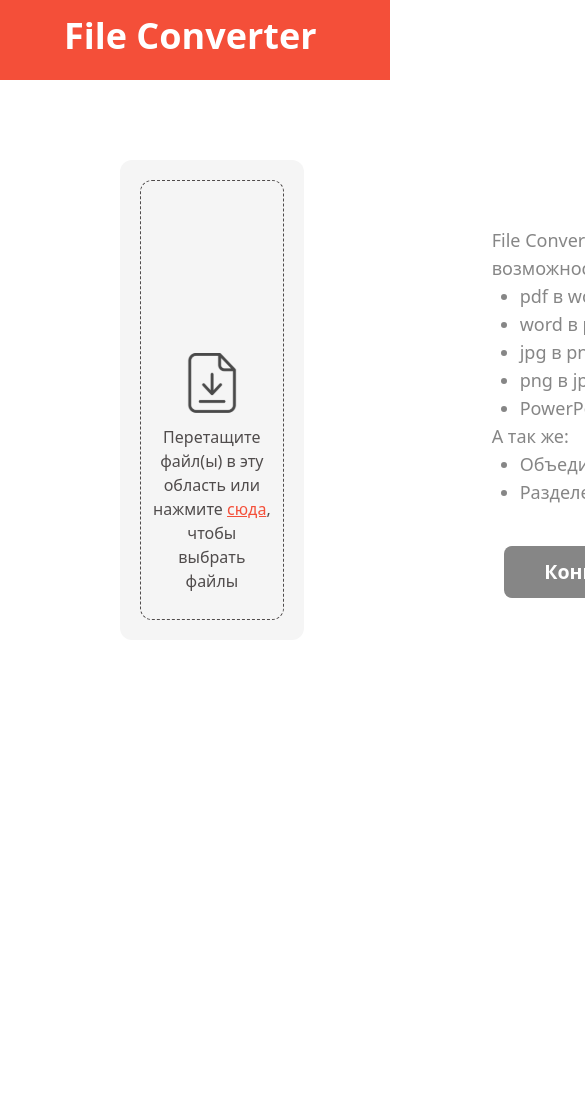
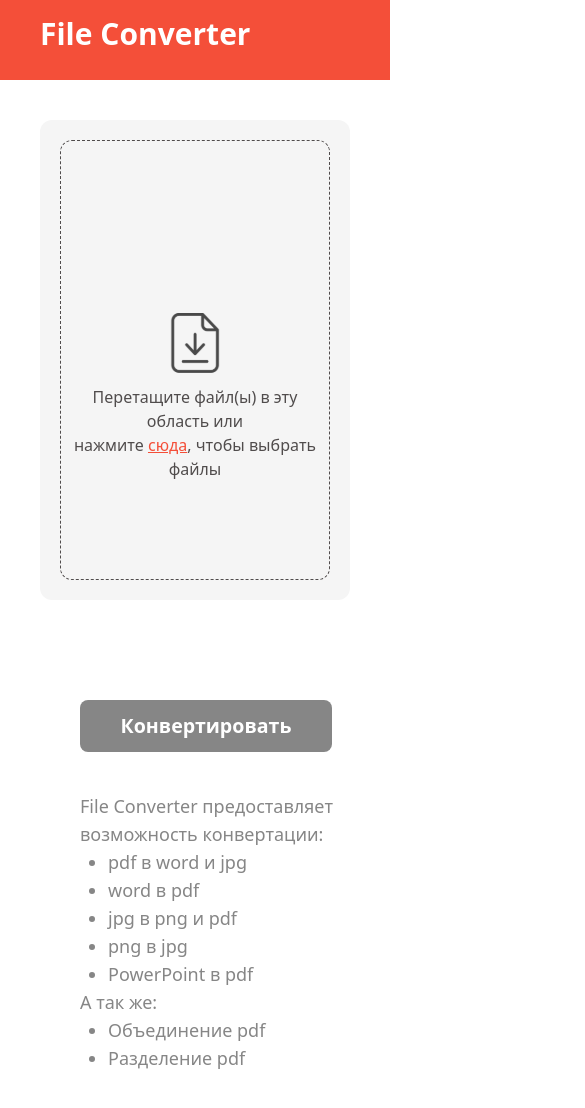
Before and after one commit to DmitriyDolgarev/File-conversion-website, a React (Vite) app in the folder FileConverterClient/: page / in a window 390 px wide. Shown: the top 1108 px of the page, 585 px wide, since content can reach past the window. Before the commit the page ends 844 px from the top, so only its background shows below. Built offline with nearby package versions, Linux system fonts and the light colour scheme.

Commit message:
components, some adaptive

```diff
--- a/FileConverterClient/conversionConfig.js
+++ b/FileConverterClient/conversionConfig.js
@@ -1,5 +1,5 @@
 const conversionConfig = {
-    "png":[
+    "png": [
         {
             "conversionType": "jpg",
             "api": "images/pngToJpg",
@@ -7,7 +7,7 @@
             "additionalParams": []
         }
     ],
-    "jpg":[
+    "jpg": [
         {
             "conversionType": "png",
             "api": "images/jpgToPng",
@@ -23,7 +23,7 @@
         }
 
     ],
-    "pdf":[
+    "pdf": [
         {
             "conversionType": "jpg",
             "api": "pdf/pdfToJpg",
@@ -40,6 +40,7 @@
         },
         {
             "conversionType": "merge",
+            "title": "Объединить",
             "api": "pdf/merge",
             "isArray": true,
             "additionalParams": []
@@ -47,6 +48,7 @@
         {
             "conversionType": "split",
             "api": "pdf/split",
+            "title": "Разделить",
             "isArray": false,
             "additionalParams": [
                 {
@@ -57,7 +59,7 @@
             ]
         }
     ],
-    "doc":[
+    "doc": [
         {
             "conversionType": "pdf",
             "api": "office/wordToPdf",
@@ -65,7 +67,7 @@
             "additionalParams": []
         }
     ],
-    "ppt":[
+    "ppt": [
         {
             "conversionType": "pdf",
             "api": "office/pptxToPdf",
--- a/FileConverterClient/src/App.css
+++ b/FileConverterClient/src/App.css
@@ -3,7 +3,6 @@
   margin: 0;
   padding: 0;
 }
-
 
 
 .active-button {
@@ -13,7 +12,7 @@
   color: white;
   width: 15.75rem;
   height: 3.25rem;
-  margin: 2.5rem 2.5rem;
+  margin: 2.5rem 0rem;
   font-weight: 647;
   font-size: 1.225rem;
   line-height: 1.75rem;
@@ -23,6 +22,7 @@
   }
 }
 
+
 .passive-button {
   background-color: var(--color-fc-gray);
   cursor: pointer;
@@ -30,11 +30,38 @@
   border-radius: 0.5rem;
   width: 15.75rem;
   height: 3.25rem;
-  margin: 2.5rem 2.5rem;
+  margin: 2.5rem 0rem;
   font-weight: 647;
   font-size: 1.225rem;
   line-height: 1.75rem;
 }
+
+
+@media (min-width: 640px) { /* sm */
+  .passive-button {
+    margin: 2.5rem 0.4rem;
+  }
+}
+
+@media (min-width: 1024px) { /* lg */
+  .passive-button {
+    margin: 2.5rem 2.5rem;
+  }
+}
+
+@media (min-width: 640px) { /* sm */
+  .active-button {
+    margin: 2.5rem 0.4rem;
+  }
+}
+
+@media (min-width: 1024px) { /* lg */
+  .active-button {
+    margin: 2.5rem 2.5rem;
+  }
+}
+
+
 
 @keyframes slow-spin {
   from { transform: rotate(0deg); }
--- a/FileConverterClient/src/App.jsx
+++ b/FileConverterClient/src/App.jsx
@@ -8,6 +8,8 @@
 import MySelect from './MySelect/MySelect';
 import File from './File/File'
 import sync from './images/Synchronize.svg'
+import Instruction from './Instruction/Instruction';
+import Error from './Error/Error';
 
 
 
@@ -46,13 +48,12 @@
 
 
     var firstExt;
-    // Получаем расширение первого файла
+
     if (files.length === 0)
       firstExt = acceptedFiles[0].name.split('.').pop().toLowerCase();
     else
       firstExt = files[0].name.split('.').pop().toLowerCase();
 
-    // Проверяем, что все остальные файлы имеют такое же расширение
     const allSameExt = acceptedFiles.every(file => file.name.split('.').pop().toLowerCase() === firstExt);
 
     if (!allSameExt) {
@@ -101,13 +102,11 @@
       setIsTypeError(true)
       return;
     }
-    // Если уже есть загруженные файлы — берем расширение первого из них,
-    // иначе расширение первого выбранного файла
+
     const firstExt = files.length > 0
       ? files[0].name.split('.').pop().toLowerCase()
       : selectedFiles[0].name.split('.').pop().toLowerCase();
 
-    // Проверяем, что все выбранные файлы имеют такое же расширение
     const allSameExt = selectedFiles.every(file =>
       file.name.split('.').pop().toLowerCase() === firstExt
     );
@@ -117,8 +116,9 @@
       return;
     }
 
-    // Если прошли проверку, добавляем файлы к состоянию
     setFiles(prevFiles => [...prevFiles, ...selectedFiles]);
+
+    e.target.value = null;
   }
 
 
@@ -182,11 +182,12 @@
   return (
     <>
       {console.log(files)}
-      <header className='bg-fc-orange text-white h-20 text-4xl font-bold py-4 pl-16'>
+      <header className='bg-fc-orange text-white h-20 text-3xl lg:text-4xl font-bold py-4 pl-10 lg:pl-16'>
         File Converter
       </header>
-      <div className='flex flex-row mt-20 mx-10'>
-        <div className='flex-3/5 rounded-xl p-5 h-120 mx-20 bg-fc-light-gray'>
+      <div className='flex flex-col lg:flex-row mt-10 lg:mt-20 mx-10'>
+        <div className='flex-3/5 h-fit'>
+          <div className='rounded-xl p-5 h-120 sm:mx-5  lg:mx-20 bg-fc-light-gray'>
             <div {...getRootProps()} className='rounded-xl border-1 border-dashed border-fc-dark-gray h-110 p-3'>
               {files.length == 0 ?
                 <div>
@@ -234,14 +235,20 @@
               />
             </div>
           </div>
-        <div className='flex-2/5 text-fc-gray my-auto ml-20 text-lg'>
+          <div className='h-10'>
+            <Error isError={isError} isTypeError={isTypeError} />
+          </div>
+        </div>
+
+        <div className='flex flex-2/5 flex-col text-fc-gray my-auto lg:ml-20 ml-10 text-lg'>
+          <div className='order-2 lg:order-1'>
             {files.length > 0 ?
               <div className='space-y-2'>
                 {!isLoading ?
                   <div>
                     {downLink == null ?
                       <div className='mt-30'>
-                      <MySelect type={files[0].name.split('.').pop()} selectedOption={selectedOption} setSelectedOption={setSelectedOption} />
+                        <MySelect type={files[0].name.split('.').pop()} fileCount={files.length} selectedOption={selectedOption} setSelectedOption={setSelectedOption} />
                         {console.log(selectedOption)}
                         <div className={`my-15 flex items-center ${selectedOption?.conversionType === 'split' ? '' : 'invisible'}`}>
                           <span className="text-lg ml-1 mr-3 text-fc-dark-gray">Введите страницы:</span>
@@ -276,22 +283,10 @@
                 }
               </div>
               :
-            <div className='mt-16 ml-7'>
-              <ul className='list-disc'>
-                File Converter предоставляет<br />
-                возможность  конвертации:
-                <li className='ml-7'>pdf в word и jpg</li>
-                <li className='ml-7'>word в pdf</li>
-                <li className='ml-7'>jpg в png и pdf</li>
-                <li className='ml-7'>png в jpg</li>
-                <li className='ml-7'>PowerPoint в pdf</li>
-              </ul>
-              <ul className='list-disc'>А так же:
-                <li className='ml-7'>Объединение pdf</li>
-                <li className='ml-7'>Разделение pdf</li>
-              </ul>
+              <Instruction />
+            }
           </div>
-          }
+          <div className='order-1 lg:order-2'>
             {downLink == null ?
               <button onClick={sendFiles} className={files.length == 0 || isLoading ? 'passive-button' : 'active-button'}>Конвертировать</button>
               :
@@ -299,12 +294,8 @@
             }
           </div>
         </div>
-      <div className={` ${isError ? 'null' : 'invisible'} bg-fc-light-gray mt-5 ml-40 border-1 w-160 border-fc-gray text-base py-1.5 px-20 rounded-lg text-fc-orange`}>
-        {isTypeError ?
-          'Извините, мы ещё не умеем  работать с таким типом файлов' :
-          'Пожалуйста, выбирайте файлы с одинаковым расширением'
-        }
       </div>
+      <div className='h-80 lg:h-0'></div>
     </>
   )
 }
--- /dev/null
+++ b/FileConverterClient/src/Error/Error.jsx
@@ -0,0 +1,12 @@
+function Error(props) {
+    return (
+        <div className={` ${props.isError ? '' : 'invisible'}  bg-fc-light-gray mt-5 ml-5 lg:ml-40 border-1 border-fc-gray text-sm lg:text-base py-1.5 lg:px-20 rounded-lg text-fc-orange`}>
+            {props.isTypeError ?
+                'Извините, мы ещё не умеем  работать с таким типом файлов' :
+                'Пожалуйста, выбирайте файлы с одинаковым расширением'
+            }
+        </div>
+    )
+}
+
+export default Error
--- /dev/null
+++ b/FileConverterClient/src/Instruction/Instruction.jsx
@@ -0,0 +1,21 @@
+function Instruction(props) {
+    return (
+        <div className='lg:mt-5 lg:mb-10 lg:ml-7'>
+            <ul className='list-disc'>
+                File Converter предоставляет<br />
+                возможность  конвертации:
+                <li className='ml-7'>pdf в word и jpg</li>
+                <li className='ml-7'>word в pdf</li>
+                <li className='ml-7'>jpg в png и pdf</li>
+                <li className='ml-7'>png в jpg</li>
+                <li className='ml-7'>PowerPoint в pdf</li>
+            </ul>
+            <ul className='list-disc'>А так же:
+                <li className='ml-7'>Объединение pdf</li>
+                <li className='ml-7'>Разделение pdf</li>
+            </ul>
+        </div>
+    )
+}
+
+export default Instruction
--- a/FileConverterClient/src/MySelect/MySelect.jsx
+++ b/FileConverterClient/src/MySelect/MySelect.jsx
@@ -18,10 +18,12 @@
                 .find(option => option.conversionType === selected.value);
             props.setSelectedOption(selectedOption);
             }}
-            options={conversionConfig[props.type].map(option => ({
-            value: option.conversionType,
-            label: option.conversionType
-            }))}
+            options={conversionConfig[props.type]
+                .filter(option => option.isArray || (props.fileCount == 1 && !option.isArray))
+                .map(option => ({
+                    value: option.conversionType,
+                    label: option.title || option.conversionType
+                }))}
             styles={{
             dropdownIndicator: (provided, state) => ({
                 ...provided,
@@ -62,9 +64,9 @@
             ...theme,
             colors: {
                 ...theme.colors,
-                primary: '#e5e7eb', // focus border color
-                primary25: '#f3f4f6', // option hover color
-                primary50: '#e5e7eb', // option active color
+                primary: '#e5e7eb',
+                primary25: '#f3f4f6',
+                primary50: '#e5e7eb',
             },
             })}
         />
```
Lines whose indentation alone changed are shown as unchanged.
